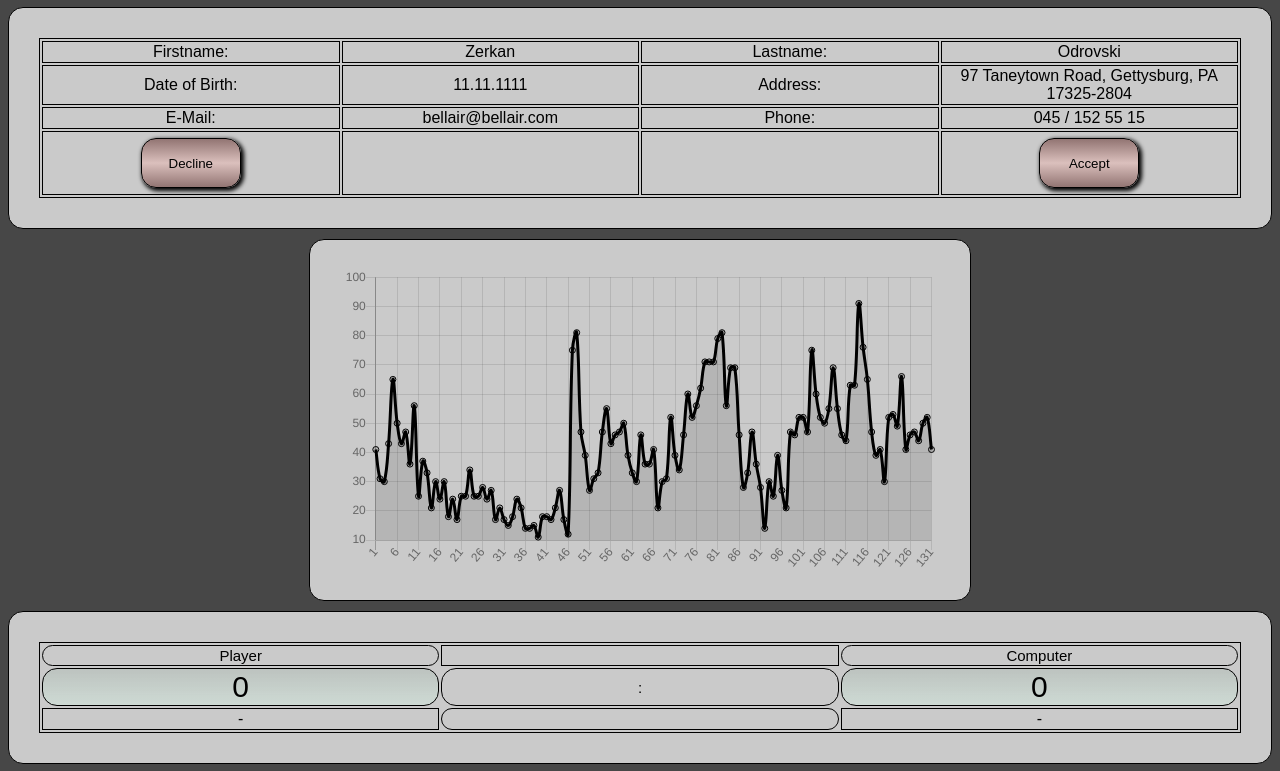
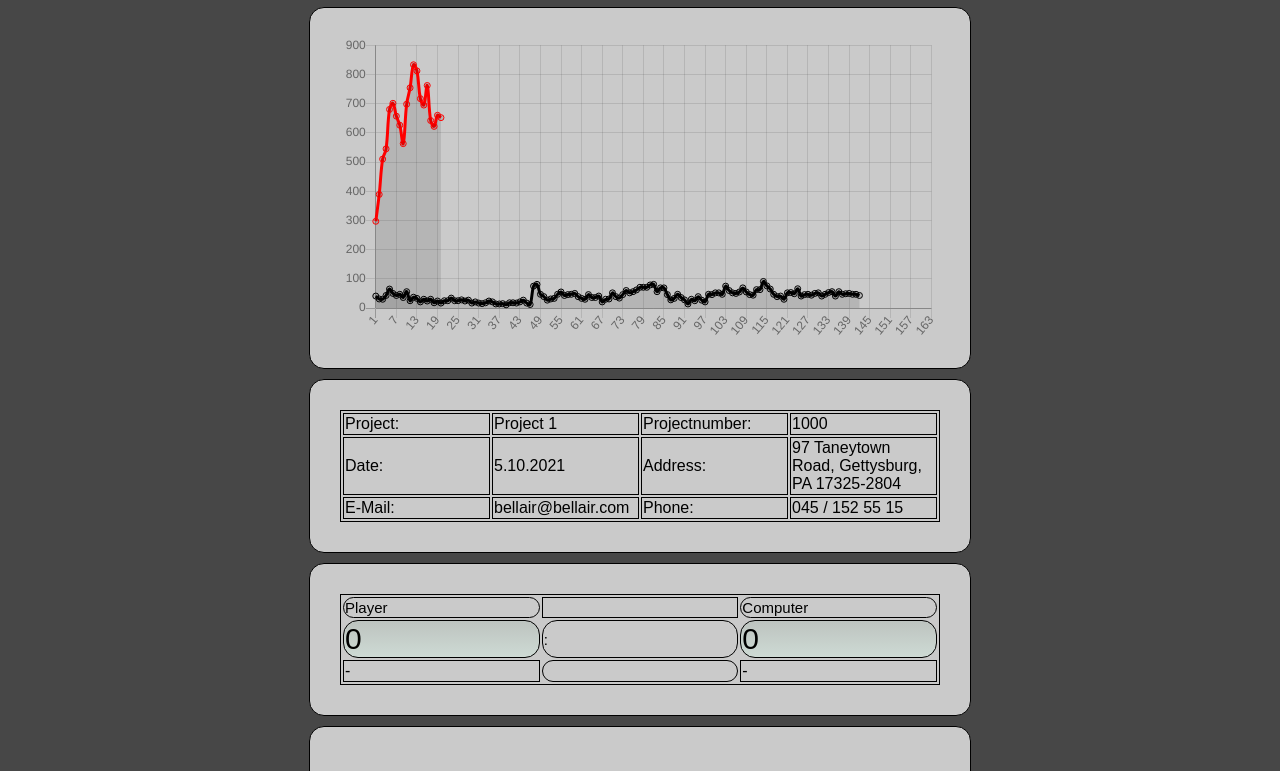
Before and after one commit to codepec/dashboard, a plain HTML site: page index.html in a window 1280 px wide. Shown: the part 152-923 px from the top of the page. Drawn offline with nearby package versions, Linux system fonts and the light colour scheme.

Commit message:
add some values

```diff
--- a/index.html
+++ b/index.html
@@ -37,46 +37,11 @@
 
 
       <div class="middle">
-        <h1>Dashboard</h1>
+        <h1>Radon-Dashboard</h1>
       </div>
 
       <div class="middle">
       <p>some charts and tables</p>
-      </div>
-
-
-      <div class="middle">
-        <div class="box">
-          <table>
-            <tr>
-              <td>Firstname:</td>
-              <td id="firstName">Zerkan</td>
-              <td>Lastname:</td>
-              <td id="lastName">Odrovski</td>
-
-            </tr>
-            <tr>
-              <td>Date of Birth:</td>
-              <td id="dateOfBirth">11.11.1111</td>
-              <td>Address:</td>
-              <td id="address">97 Taneytown Road, Gettysburg, PA 17325-2804</td>
-            </tr>
-            <tr>
-              <td>E-Mail:</td>
-              <td id="eMail">bellair@bellair.com</td>
-              <td>Phone:</td>
-              <td id="phone">045 / 152 55 15</td>
-            </tr>
-            <tr>
-              <td><button class="bigButton" id = "declinebutton">Decline</button></td>
-              <td></td>
-              <td></td>
-              <td><button class="bigButton" id = "acceptbutton">Accept</button></td>
-            </tr>
-          </table>
-
-
-        </div>
       </div>
 
       <div class="middle">
@@ -87,6 +52,38 @@
 
         </div>
       </div>
+
+
+      <div class="middle">
+        <div class="box">
+          <table>
+            <tr>
+              <td>Project:</td>
+              <td id="projectName">Project 1</td>
+              <td>Projectnumber:</td>
+              <td id="projectNumber">1000</td>
+
+            </tr>
+            <tr>
+              <td>Date:</td>
+              <td id="date">5.10.2021</td>
+              <td>Address:</td>
+              <td id="address">97 Taneytown Road, Gettysburg, PA 17325-2804</td>
+            </tr>
+            <tr>
+              <td>E-Mail:</td>
+              <td id="eMail">bellair@bellair.com</td>
+              <td>Phone:</td>
+              <td id="phone">045 / 152 55 15</td>
+            </tr>
+
+          </table>
+
+
+        </div>
+      </div>
+
+
 
       <div class="middle">
        <div class="box">
--- a/script.js
+++ b/script.js
@@ -327,7 +327,8 @@ function showHighscore() {
 
 
 
-var xValues = [1	,	2	,	3	,	4	,	5	,	6	,	7	,	8	,	9	,	10	,	11	,	12	,	13	,	14	,	15	,	16	,	17	,	18	,	19	,	20	,	21	,	22	,	23	,	24	,	25	,	26	,	27	,	28	,	29	,	30	,	31	,	32	,	33	,	34	,	35	,	36	,	37	,	38	,	39	,	40	,	41	,	42	,	43	,	44	,	45	,	46	,	47	,	48	,	49	,	50	,	51	,	52	,	53	,	54	,	55	,	56	,	57	,	58	,	59	,	60	,	61	,	62	,	63	,	64	,	65	,	66	,	67	,	68	,	69	,	70	,	71	,	72	,	73	,	74	,	75	,	76	,	77	,	78	,	79	,	80	,	81	,	82	,	83	,	84	,	85	,	86	,	87	,	88	,	89	,	90	,	91	,	92	,	93	,	94	,	95	,	96	,	97	,	98	,	99	,	100	,	101	,	102	,	103	,	104	,	105	,	106	,	107	,	108	,	109	,	110	,	111	,	112	,	113	,	114	,	115	,	116	,	117	,	118	,	119	,	120	,	121	,	122	,	123	,	124	,	125	,	126	,	127	,	128	,	129	,	130	,	131
+var xValues = [1	,	2	,	3	,	4	,	5	,	6	,	7	,	8	,	9	,	10	,	11	,	12	,	13	,	14	,	15	,	16	,	17	,	18	,	19	,	20	,	21	,	22	,	23	,	24	,	25	,	26	,	27	,	28	,	29	,	30	,	31	,	32	,	33	,	34	,	35	,	36	,	37	,	38	,	39	,	40	,	41	,	42	,	43	,	44	,	45	,	46	,	47	,	48	,	49	,	50	,	51	,	52	,	53	,	54	,	55	,	56	,	57	,	58	,	59	,	60	,	61	,	62	,	63	,	64	,	65	,	66	,	67	,	68	,	69	,	70	,	71	,	72	,	73	,	74	,	75	,	76	,	77	,	78	,	79	,	80	,	81	,	82	,	83	,	84	,	85	,	86	,	87	,	88	,	89	,	90	,	91	,	92	,	93	,	94	,	95	,	96	,	97	,	98	,	99	,	100	,	101	,	102	,	103	,	104	,	105	,	106	,	107	,	108	,	109	,	110	,	111	,	112	,	113	,	114	,	115	,	116	,	117	,	118	,	119	,	120	,	121	,	122	,	123	,	124	,	125	,	126	,	127	,	128	,	129	,	130	,	131	,	132	,	133	,	134	,	135	,	136	,	137	,	138	,	139	,	140	,	141	,	142	,	143	,	144	,	145	,	146	,	147	,	148	,	149	,	150	,	151	,	152	,	153	,	154	,	155	,	156	,	157	,	158	,	159	,	160	,	161	,	162	,	163
+
 ];
 
 new Chart("myChart", {
@@ -335,11 +336,20 @@ new Chart("myChart", {
   data: {
     labels: xValues,
     datasets: [{
-      data: [41	,	31	,	30	,	43	,	65	,	50	,	43	,	47	,	36	,	56	,	25	,	37	,	33	,	21	,	30	,	24	,	30	,	18	,	24	,	17	,	25	,	25	,	34	,	25	,	25	,	28	,	24	,	27	,	17	,	21	,	17	,	15	,	18	,	24	,	21	,	14	,	14	,	15	,	11	,	18	,	18	,	17	,	21	,	27	,	17	,	12	,	75	,	81	,	47	,	39	,	27	,	31	,	33	,	47	,	55	,	43	,	46	,	47	,	50	,	39	,	33	,	30	,	46	,	36	,	36	,	41	,	21	,	30	,	31	,	52	,	39	,	34	,	46	,	60	,	52	,	56	,	62	,	71	,	71	,	71	,	79	,	81	,	56	,	69	,	69	,	46	,	28	,	33	,	47	,	36	,	28	,	14	,	30	,	25	,	39	,	27	,	21	,	47	,	46	,	52	,	52	,	47	,	75	,	60	,	52	,	50	,	55	,	69	,	55	,	46	,	44	,	63	,	63	,	91	,	76	,	65	,	47	,	39	,	41	,	30	,	52	,	53	,	49	,	66	,	41	,	46	,	47	,	44	,	50	,	52	,	41
+      data: [41	,	31	,	30	,	43	,	65	,	50	,	43	,	47	,	36	,	56	,	25	,	37	,	33	,	21	,	30	,	24	,	30	,	18	,	24	,	17	,	25	,	25	,	34	,	25	,	25	,	28	,	24	,	27	,	17	,	21	,	17	,	15	,	18	,	24	,	21	,	14	,	14	,	15	,	11	,	18	,	18	,	17	,	21	,	27	,	17	,	12	,	75	,	81	,	47	,	39	,	27	,	31	,	33	,	47	,	55	,	43	,	46	,	47	,	50	,	39	,	33	,	30	,	46	,	36	,	36	,	41	,	21	,	30	,	31	,	52	,	39	,	34	,	46	,	60	,	52	,	56	,	62	,	71	,	71	,	71	,	79	,	81	,	56	,	69	,	69	,	46	,	28	,	33	,	47	,	36	,	28	,	14	,	30	,	25	,	39	,	27	,	21	,	47	,	46	,	52	,	52	,	47	,	75	,	60	,	52	,	50	,	55	,	69	,	55	,	46	,	44	,	63	,	63	,	91	,	76	,	65	,	47	,	39	,	41	,	30	,	52	,	53	,	49	,	66	,	41	,	46	,	47	,	44	,	50	,	52	,	41	,	47	,	53	,	56	,	41	,	56	,	47	,	49	,	50	,	47	,	47	,	43
+
       ],
       borderColor: "black",
       fill: true
-    }]
+    },
+    {
+      data: [297	,	389	,	510	,	545	,	680	,	701	,	657	,	626	,	563	,	698	,	754	,	833	,	812	,	717	,	695	,	762	,	642	,	622	,	660	,	652
+
+      ],
+      borderColor: "red",
+      fill: true
+    },
+  ]
   },
   options: {
     legend: {display: false}
--- a/style.css
+++ b/style.css
@@ -79,14 +79,14 @@ p{
 }
 
 table{
-    width: 100%;
+    width: 600px;
     table-layout: fixed;
     border: solid 1px black;
 }
 
 td{
-    width: 100%;
-    text-align: center;
+
+    text-align: left;
     border: solid 1px black;
 }
 
```
Also changed, not shown: README.md.
